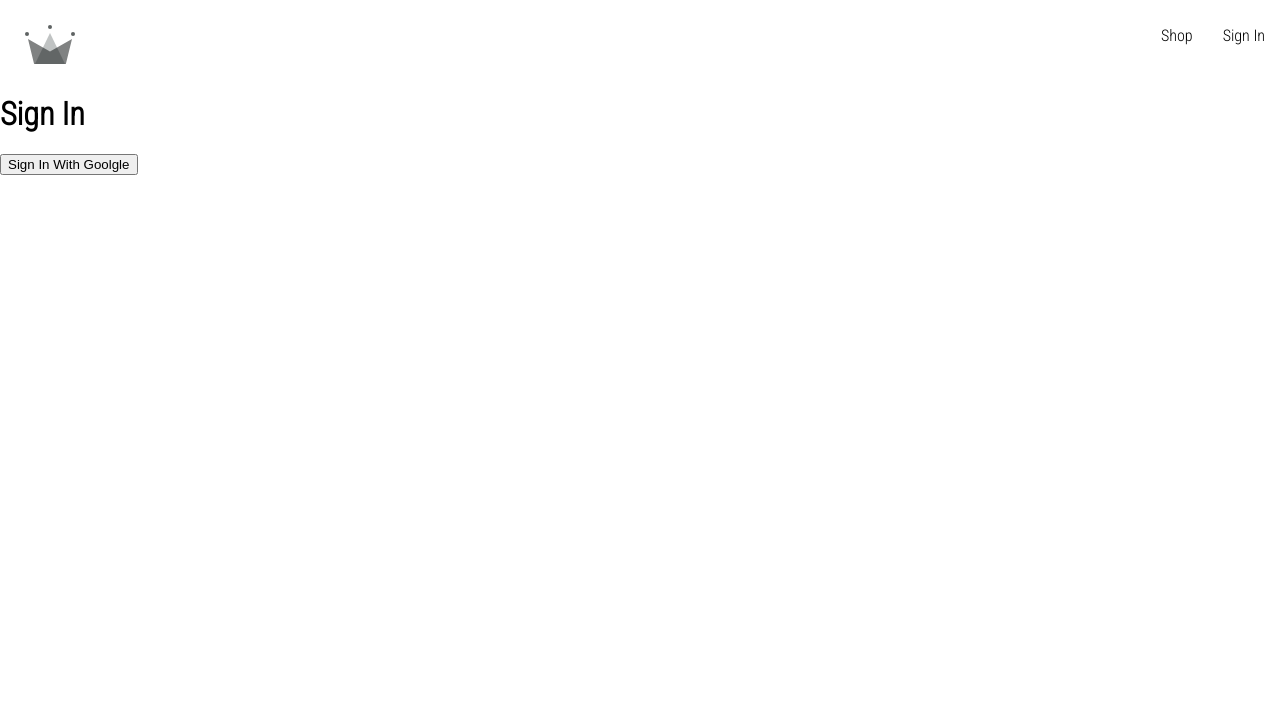
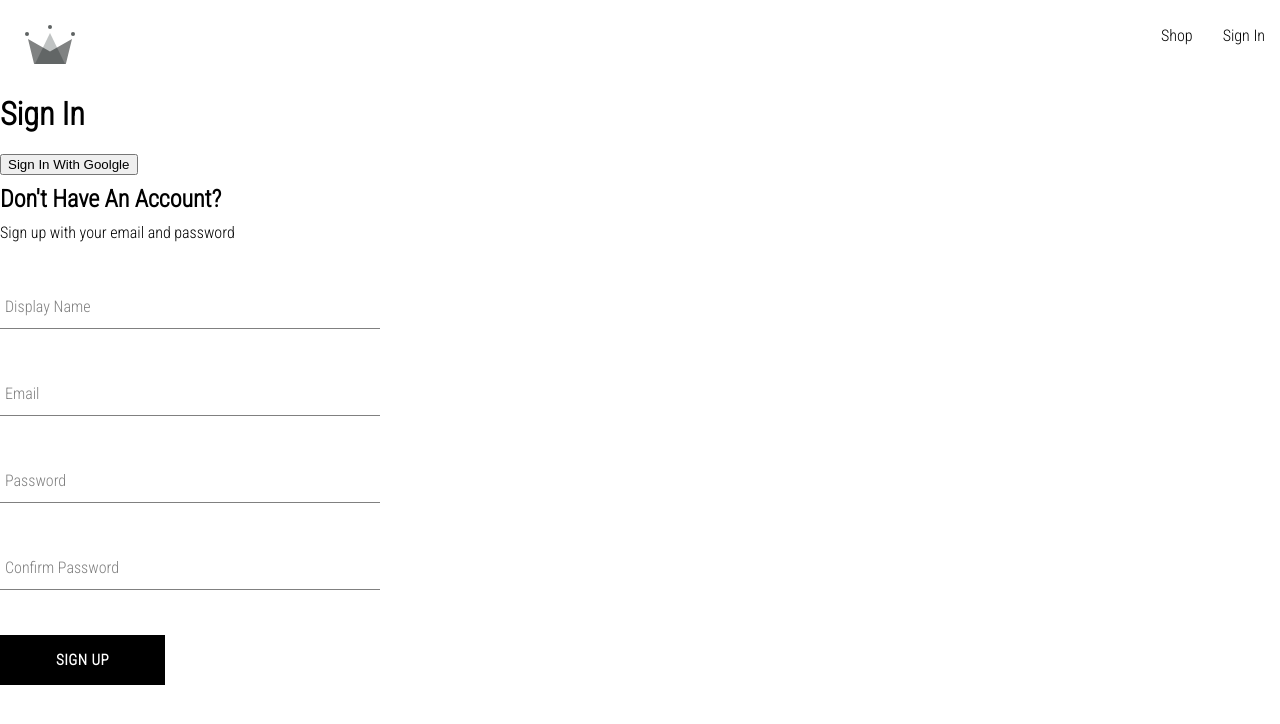
Before and after one commit to Harish2896/e-commerce-website-demo, a React (Create React App) app: page /sign-in in a window 1280 px wide. Shown: the top 724 px of the page. Built offline with nearby package versions, Linux system fonts and the light colour scheme.

Commit message:
created signUp form component,button component

```diff
--- /dev/null
+++ b/src/Components/button/button.component.jsx
@@ -0,0 +1,19 @@
+import "./button.styles.scss";
+
+const BUTTON_TYPE_CLASSES = {
+  google: "google-sign-in",
+  inverted: "inverted",
+};
+
+const Button = ({ children, buttonType, ...otherProps }) => {
+  return (
+    <button
+      className={`button-container ${BUTTON_TYPE_CLASSES[buttonType]}`}
+      {...otherProps}
+    >
+      {children}
+    </button>
+  );
+};
+
+export default Button;
--- /dev/null
+++ b/src/Components/button/button.styles.scss
@@ -0,0 +1,46 @@
+.button-container {
+    min-width: 165px;
+    width: auto;
+    height: 50px;
+    letter-spacing: 0.5px;
+    line-height: 50px;
+    padding: 0 35px 0 35px;
+    font-size: 15px;
+    background-color: black;
+    color: white;
+    text-transform: uppercase;
+    font-family:'Roboto Condensed';
+    font-weight: bolder;
+    border: none;
+    cursor: pointer;
+    display: flex;
+    justify-content: center;
+
+    &:hover {
+      background-color: white;
+      color: black;
+      border: 1px solid black;
+    }
+
+    &.google-sign-in {
+      background-color: #4285f4;
+      color: white;
+
+      &:hover {
+        background-color: #357ae8;
+        border: none;
+      }
+    }
+
+    &.inverted {
+      background-color: white;
+      color: black;
+      border: 1px solid black;
+
+      &:hover {
+        background-color: black;
+        color: white;
+        border: none;
+      }
+    }
+  }
--- /dev/null
+++ b/src/Components/form-input/form-input.component.jsx
@@ -0,0 +1,18 @@
+import "./form-input.styles.scss";
+const FormInput = ({ label, ...otherProps }) => {
+  return (
+    <div className="group">
+      <input className="form-input" {...otherProps} />
+      {label && (
+        <label
+          className={`${
+            otherProps.value.length ? "shrink" : ""
+          } form-input-label`}
+        >
+          {label}
+        </label>
+      )}
+    </div>
+  );
+};
+export default FormInput;
--- /dev/null
+++ b/src/Components/form-input/form-input.styles.scss
@@ -0,0 +1,54 @@
+$sub-color: grey;
+$main-color: black;
+
+@mixin shrinkLabel {
+  top: -14px;
+  font-size: 12px;
+  color: $main-color;
+}
+
+.group {
+  position: relative;
+  margin: 45px 0;
+
+  .form-input {
+    background: none;
+    background-color: white;
+    color: $sub-color;
+    font-size: 18px;
+    padding: 10px 10px 10px 5px;
+    display: block;
+    width: 100%;
+    border: none;
+    border-radius: 0;
+    border-bottom: 1px solid $sub-color;
+    margin: 25px 0;
+
+    &:focus {
+      outline: none;
+    }
+
+    &:focus ~ .form-input-label {
+      @include shrinkLabel();
+    }
+  }
+
+  input[type="password"] {
+    letter-spacing: 0.3em;
+  }
+
+  .form-input-label {
+    color: $sub-color;
+    font-size: 16px;
+    font-weight: normal;
+    position: absolute;
+    pointer-events: none;
+    left: 5px;
+    top: 10px;
+    transition: 300ms ease all;
+
+    &.shrink {
+      @include shrinkLabel();
+    }
+  }
+}
--- /dev/null
+++ b/src/Components/sign-up-form/sign-up-form.component.jsx
@@ -0,0 +1,95 @@
+import { async } from "@firebase/util";
+import { useState } from "react";
+import {
+  createAuthUserWithEmailAndPassword,
+  createUserDocumentFromAuth,
+} from "../../utils/firebase/firebase.utils";
+
+import FormInput from "../form-input/form-input.component";
+import Button from "../button/button.component";
+
+import "./sign-up-form.styles.scss";
+
+const SignUpForm = () => {
+  const defaultFormFields = {
+    displayName: "",
+    email: "",
+    password: "",
+    confirmPassword: "",
+  };
+  const [formFields, setFormFields] = useState(defaultFormFields);
+
+  const { displayName, email, password, confirmPassword } = formFields;
+
+  const resetFormFields = () => {
+    return setFormFields(defaultFormFields);
+  };
+
+  const handleSubmit = async (event) => {
+    event.preventDefault();
+    if (password !== confirmPassword) return alert("Passwords doesn't match");
+    try {
+      const { user } = await createAuthUserWithEmailAndPassword(
+        email,
+        password
+      );
+      await createUserDocumentFromAuth(user, { displayName });
+      resetFormFields();
+    } catch (error) {
+      if (error.code === "auth/email-already-in-use") {
+        alert("The acc already exist");
+      } else {
+        console.log("User creation encounterd an error", error);
+      }
+    }
+  };
+
+  const handleChange = (event) => {
+    const { name, value } = event.target;
+    setFormFields({ ...formFields, [name]: value }); //pass in an object
+  };
+
+  return (
+    <div className="signUp-container">
+      <h2>Don't Have An Account?</h2>
+      <span>Sign up with your email and password</span>
+      <form onSubmit={handleSubmit}>
+        <FormInput
+          label="Display Name"
+          required
+          type="text"
+          onChange={handleChange}
+          name="displayName"
+          value={displayName}
+        />
+        <FormInput
+          label="Email"
+          required
+          type="email"
+          onChange={handleChange}
+          name="email"
+          value={email}
+        />
+        <FormInput
+          label="Password"
+          required
+          type="password"
+          onChange={handleChange}
+          name="password"
+          value={password}
+        />
+        <FormInput
+          label="Confirm Password"
+          required
+          type="password"
+          onChange={handleChange}
+          name="confirmPassword"
+          value={confirmPassword}
+        />
+        <Button type="submit"> Sign Up</Button>
+      </form>
+    </div>
+  );
+};
+
+export default SignUpForm;
--- /dev/null
+++ b/src/Components/sign-up-form/sign-up-form.styles.scss
@@ -0,0 +1,8 @@
+.signUp-container{
+    display: flex;
+    flex-direction: column;
+    width: 380px;
+}
+h2{
+    margin: 10px 0;
+}
--- a/src/routes/sign-in/sign-in.component.jsx
+++ b/src/routes/sign-in/sign-in.component.jsx
@@ -1,17 +1,36 @@
+import SignUpForm from "../../Components/sign-up-form/sign-up-form.component";
+import { useEffect } from "react";
+import { getRedirectResult } from "firebase/auth";
 import {
+  auth,
   signInWithGooglePopup,
+  signInWithGoogleRedirect,
   createUserDocumentFromAuth,
 } from "../../utils/firebase/firebase.utils";
 
 const SignIn = () => {
+  // eslint-disable-next-line no-lone-blocks
+  {
+    /*useEffect(() => {
+    return async () => {
+      const response = await getRedirectResult(auth);
+      if (response) {
+        const userDocRef = await createUserDocumentFromAuth(response.user);
+      }
+    };
+  }, []);*/
+  }
+
   const logGoogleUser = async () => {
     const { user } = await signInWithGooglePopup();
     const userDocRef = await createUserDocumentFromAuth(user);
   };
+
   return (
     <div>
       <h1>Sign In</h1>
       <button onClick={logGoogleUser}>Sign In With Goolgle</button>
+      <SignUpForm />
     </div>
   );
 };
--- a/src/utils/firebase/firebase.utils.js
+++ b/src/utils/firebase/firebase.utils.js
@@ -2,6 +2,7 @@
 
 import {
   getAuth,
+  createUserWithEmailAndPassword,
   signInWithRedirect,
   signInWithPopup,
   GoogleAuthProvider,
@@ -21,17 +22,25 @@
 
 const firebaseApp = initializeApp(firebaseConfig);
 
-const provider = new GoogleAuthProvider();
+const googleProvider = new GoogleAuthProvider();
 
-provider.setCustomParameters({
+googleProvider.setCustomParameters({
   prompt: "select_account",
 });
+
 export const auth = getAuth();
-export const signInWithGooglePopup = () => signInWithPopup(auth, provider);
+
+export const signInWithGooglePopup = () =>
+  signInWithPopup(auth, googleProvider);
+export const signInWithGoogleRedirect = () =>
+  signInWithRedirect(auth, googleProvider);
 
 export const db = getFirestore();
 
-export const createUserDocumentFromAuth = async (userAuth) => {
+export const createUserDocumentFromAuth = async (
+  userAuth,
+  additionalInformation = {}
+) => {
   const userDocRef = doc(db, "users", userAuth.uid);
 
   const userSnapshot = await getDoc(userDocRef);
@@ -41,10 +50,20 @@
     const createdAt = new Date();
 
     try {
-      await setDoc(userDocRef, { displayName, email, createdAt });
+      await setDoc(userDocRef, {
+        displayName,
+        email,
+        createdAt,
+        ...additionalInformation,
+      });
     } catch (error) {
       console.log("Error in creating user", error.message);
     }
   }
   return userDocRef;
 };
+
+export const createAuthUserWithEmailAndPassword = async (email, password) => {
+  if (!email || !password) return;
+  return await createUserWithEmailAndPassword(auth, email, password);
+};
```
